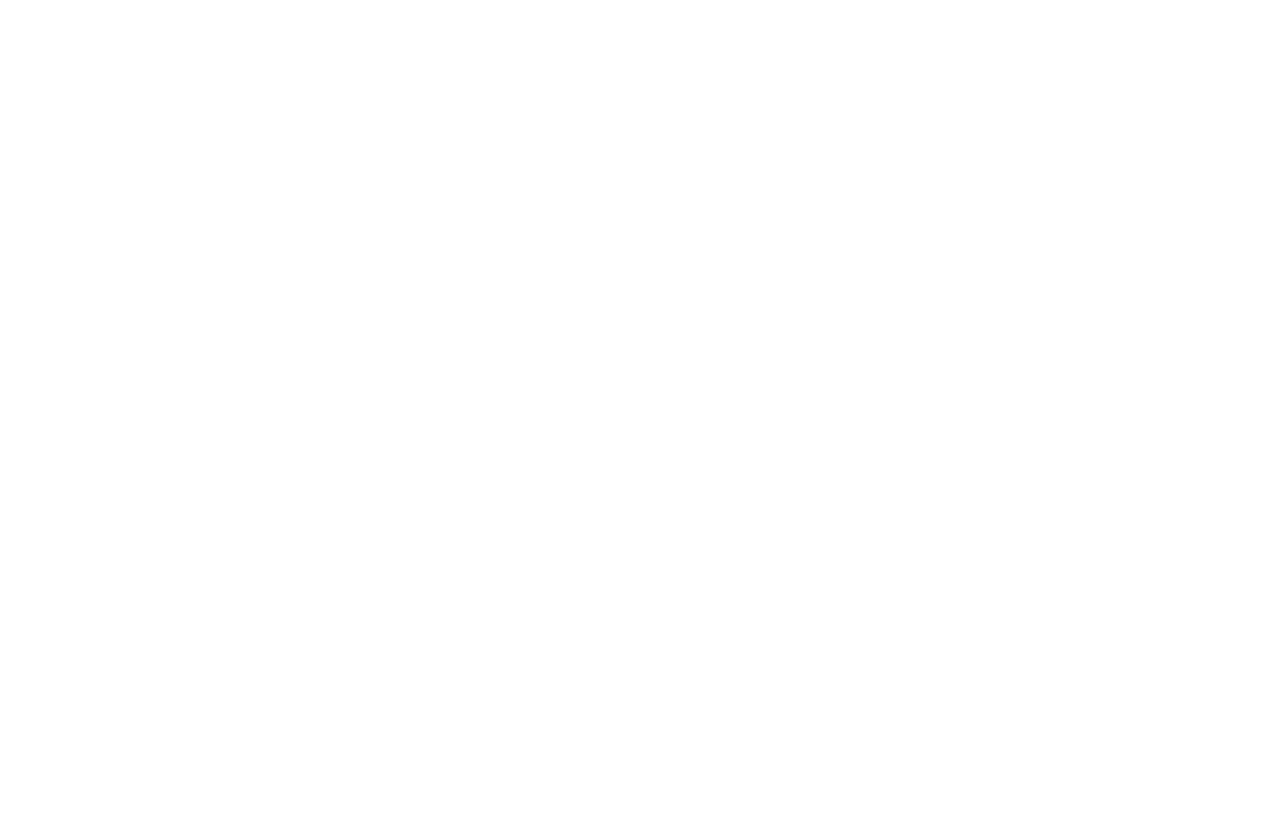
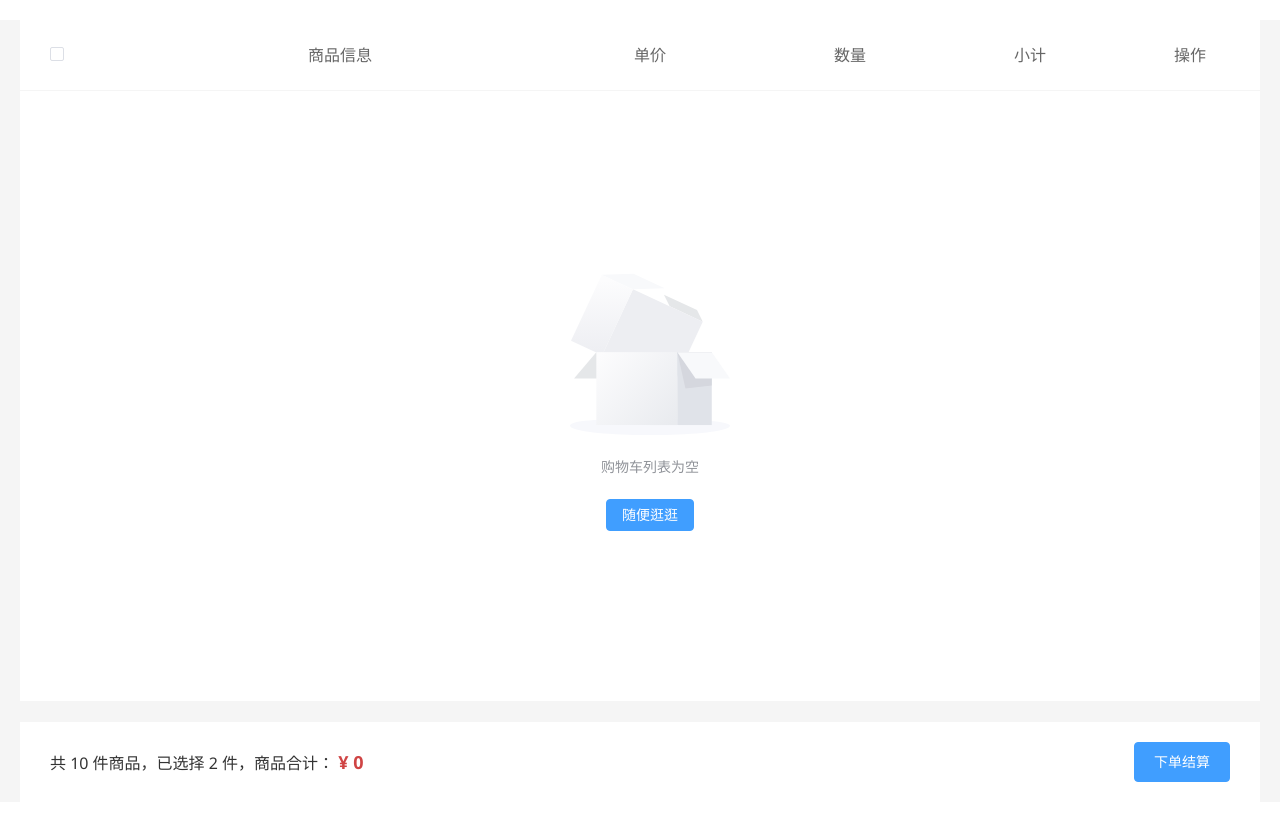
Before and after one commit to yongg-168/vue-rabbit, a Vue app: page /CartList in a window 1280 px wide. Before the commit this address had no page. Built offline with nearby package versions, Linux system fonts and the light colour scheme; a small style sheet from the web is missing.

Commit message:
本地购物车-列表购物车-基础数据渲染

```diff
--- a/src/router/index.js
+++ b/src/router/index.js
@@ -7,6 +7,7 @@ import Home from '@/views/Home/index.vue'
 import Category from '@/views/Category/index.vue'
 import SubCategory from '@/views/SubCategory/index.vue'
 import Detail from '@/views/Detail/index.vue'
+import CartList from '@/views/CartList/index.vue'
 const router = createRouter({
   history: createWebHistory(import.meta.env.BASE_URL),
   routes: [
@@ -35,6 +36,10 @@ const router = createRouter({
     {
       path: '/Login',
       component: Login
+    },
+    {
+      path: '/CartList',
+      component: CartList
     }
   ],
   //路由滚动行为定制
--- /dev/null
+++ b/src/views/CartList/index.vue
@@ -0,0 +1,216 @@
+<script setup>
+import { useCartStore } from '@/stores/cart'
+import { storeToRefs } from 'pinia'
+import { onMounted } from 'vue'
+const cartStore = useCartStore()
+const { cartList } = storeToRefs(cartStore)
+onMounted(() => {
+  console.log(cartList)
+})
+</script>
+
+<template>
+  <div class="xtx-cart-page">
+    <div class="container m-top-20">
+      <div class="cart">
+        <table>
+          <thead>
+            <tr>
+              <th width="120">
+                <el-checkbox />
+              </th>
+              <th width="400">商品信息</th>
+              <th width="220">单价</th>
+              <th width="180">数量</th>
+              <th width="180">小计</th>
+              <th width="140">操作</th>
+            </tr>
+          </thead>
+          <!-- 商品列表 -->
+          <tbody>
+            <tr v-for="i in cartList" :key="i.id">
+              <td>
+                <el-checkbox />
+              </td>
+              <td>
+                <div class="goods">
+                  <RouterLink to="/"><img :src="i.picture" alt="" /></RouterLink>
+                  <div>
+                    <p class="name ellipsis">
+                      {{ i.name }}
+                    </p>
+                  </div>
+                </div>
+              </td>
+              <td class="tc">
+                <p>&yen;{{ i.price }}</p>
+              </td>
+              <td class="tc">
+                <el-input-number v-model="i.count" :min="1" />
+              </td>
+              <td class="tc">
+                <p class="f16 red">&yen;{{ (i.price * i.count).toFixed(2) }}</p>
+              </td>
+              <td class="tc">
+                <p>
+                  <el-popconfirm title="确认删除吗?" confirm-button-text="确认" cancel-button-text="取消" @confirm="delCart(i)">
+                    <template #reference>
+                      <a href="javascript:;">删除</a>
+                    </template>
+                  </el-popconfirm>
+                </p>
+              </td>
+            </tr>
+            <tr v-if="cartList.length === 0">
+              <td colspan="6">
+                <div class="cart-none">
+                  <el-empty description="购物车列表为空">
+                    <el-button type="primary">随便逛逛</el-button>
+                  </el-empty>
+                </div>
+              </td>
+            </tr>
+          </tbody>
+
+        </table>
+      </div>
+      <!-- 操作栏 -->
+      <div class="action">
+        <div class="batch">
+          共 10 件商品，已选择 2 件，商品合计：
+          <span class="red">¥ {{ cartStore.allPrice }} </span>
+        </div>
+        <div class="total">
+          <el-button size="large" type="primary">下单结算</el-button>
+        </div>
+      </div>
+    </div>
+  </div>
+</template>
+
+<style scoped lang="scss">
+.xtx-cart-page {
+  margin-top: 20px;
+
+  .cart {
+    background: #fff;
+    color: #666;
+
+    table {
+      border-spacing: 0;
+      border-collapse: collapse;
+      line-height: 24px;
+
+      th,
+      td {
+        padding: 10px;
+        border-bottom: 1px solid #f5f5f5;
+
+        &:first-child {
+          text-align: left;
+          padding-left: 30px;
+          color: #999;
+        }
+      }
+
+      th {
+        font-size: 16px;
+        font-weight: normal;
+        line-height: 50px;
+      }
+    }
+  }
+
+  .cart-none {
+    text-align: center;
+    padding: 120px 0;
+    background: #fff;
+
+    p {
+      color: #999;
+      padding: 20px 0;
+    }
+  }
+
+  .tc {
+    text-align: center;
+
+    a {
+      color: $xtxColor;
+    }
+
+    .xtx-numbox {
+      margin: 0 auto;
+      width: 120px;
+    }
+  }
+
+  .red {
+    color: $priceColor;
+  }
+
+  .green {
+    color: $xtxColor;
+  }
+
+  .f16 {
+    font-size: 16px;
+  }
+
+  .goods {
+    display: flex;
+    align-items: center;
+
+    img {
+      width: 100px;
+      height: 100px;
+    }
+
+    >div {
+      width: 280px;
+      font-size: 16px;
+      padding-left: 10px;
+
+      .attr {
+        font-size: 14px;
+        color: #999;
+      }
+    }
+  }
+
+  .action {
+    display: flex;
+    background: #fff;
+    margin-top: 20px;
+    height: 80px;
+    align-items: center;
+    font-size: 16px;
+    justify-content: space-between;
+    padding: 0 30px;
+
+    .xtx-checkbox {
+      color: #999;
+    }
+
+    .batch {
+      a {
+        margin-left: 20px;
+      }
+    }
+
+    .red {
+      font-size: 18px;
+      margin-right: 20px;
+      font-weight: bold;
+    }
+  }
+
+  .tit {
+    color: #666;
+    font-size: 16px;
+    font-weight: normal;
+    line-height: 50px;
+  }
+
+}
+</style>
--- a/src/views/Detail/index.vue
+++ b/src/views/Detail/index.vue
@@ -32,7 +32,7 @@ const countChange = (count) => {
 
 //加入购物车
 const addCart = () => {
-  console.log(SkuObj)
+  // console.log(SkuObj)
   if (SkuObj.skuId) {
     //规则已经选择，触发action
     cartStore.addCart({
--- a/src/views/Layout/components/HeaderCart.vue
+++ b/src/views/Layout/components/HeaderCart.vue
@@ -1,8 +1,13 @@
 <script setup>
 import { useCartStore } from '@/stores/cart'
 import { storeToRefs } from 'pinia'
+import { useRouter } from 'vue-router'
+const router = useRouter()
 const cartStore = useCartStore()
 const { cartList } = storeToRefs(cartStore)
+const toCartList = () => {
+  router.push('/CartList')
+}
 </script>
 
 <template>
@@ -34,7 +39,7 @@ const { cartList } = storeToRefs(cartStore)
           <p>共 {{ cartStore.allCount }} 件商品</p>
           <p>&yen; {{ cartStore.allPrice.toFixed(2) }} </p>
         </div>
-        <el-button size="large" type="primary">去购物车结算</el-button>
+        <el-button size="large" type="primary" @click="toCartList">去购物车结算</el-button>
       </div>
     </div>
   </div>
```
